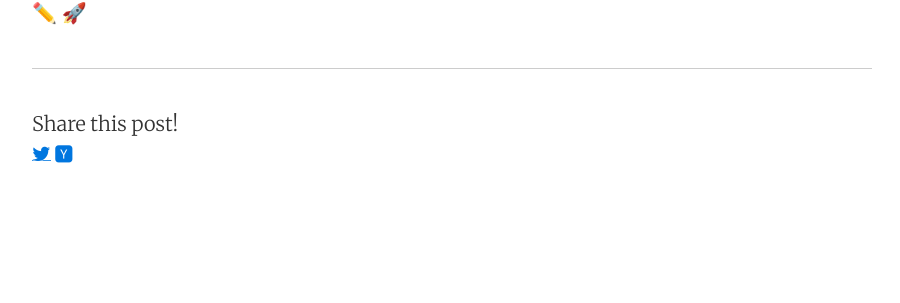
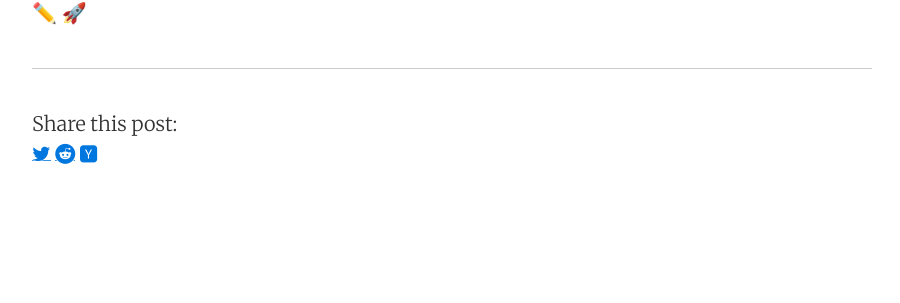
Before and after one commit to richeterre/richeterre.github.io, a Jekyll site: the page built from _posts/2015-08-02-hello-world.md, in a window 1280 px wide. Shown: the part 404-707 px from the top of the page, without its empty margins (188-1088 px from the left). Built offline with Jekyll 4.4.1, drawn with Linux system fonts in a browser that asks for light colours; nearby versions of some CDN libraries; emoji names are drawn with the system emoji font.

```diff
--- a/_config.yml
+++ b/_config.yml
@@ -61,7 +61,7 @@ share_googleplus: false
 share_linkedin: false
 share_digg: false
 share_tumblr: false
-share_reddit: false
+share_reddit: true
 share_stumbleupon: false
 share_hackernews: true
 
@@ -70,7 +70,7 @@ text:
     newer: 'Newer'
     older: 'Older'
   share_buttons:
-    text:         'Share this post!'
+    text:         'Share this post:'
     facebook:     'Share on Facebook'
     twitter:      'Share on Twitter'
     googleplus:   'Share on Google+'
```
